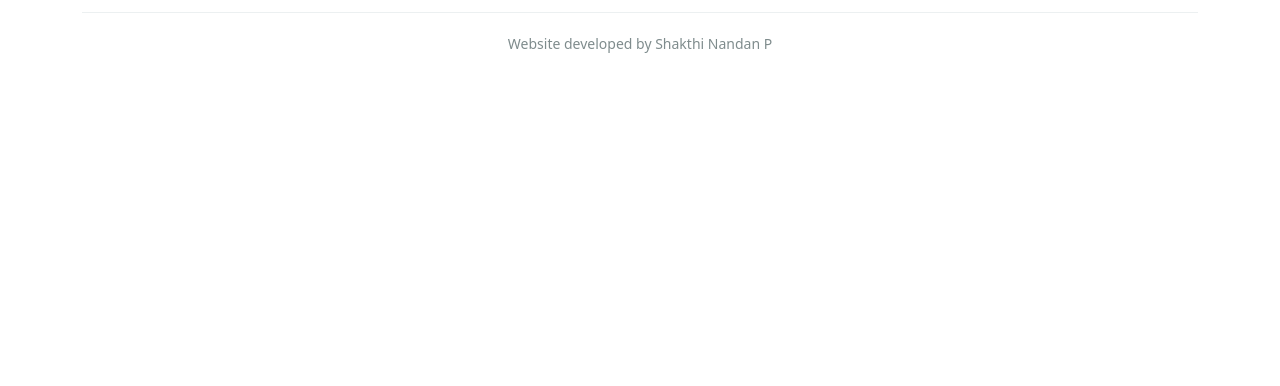
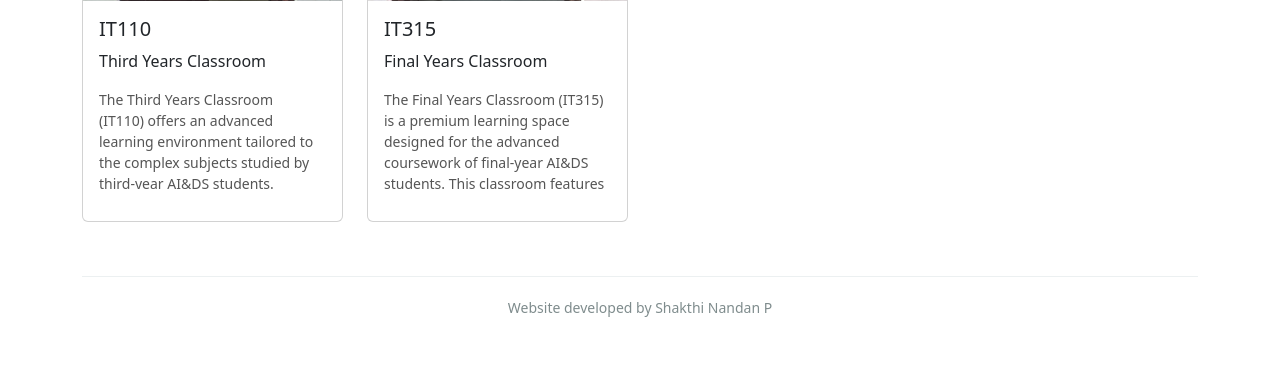
Before and after one commit to ShakthiNandan/AIandDS-VIrtual-Tour-Gallery, a Flask app: page / in a window 1280 px wide. Shown: the part 878-1264 px from the top of the page. Before the commit the page ends 931 px from the top, so only its background shows below. Run offline with Flask 3, Linux system fonts and the light colour scheme.

Commit message:
added ui

```diff
--- a/app.py
+++ b/app.py
@@ -2,15 +2,26 @@ from flask import Flask, render_template, request
 
 app = Flask(__name__)
 
+# Room descriptions
+ROOM_DESCRIPTIONS = {
+    'M302': 'The First Years Classroom (M302) is a spacious learning environment equipped with modern teaching facilities. This classroom serves as the primary learning space for first-year AI&DS students, featuring comfortable seating arrangements and advanced audio-visual systems to enhance the learning experience.',
+    'IT109': 'The Second Years Classroom (IT109) is designed to support the specialized curriculum of second-year AI&DS students. With its ergonomic design and state-of-the-art teaching aids, this classroom provides an optimal environment for both theoretical learning and practical demonstrations.',
+    'IT110': 'The Third Years Classroom (IT110) offers an advanced learning environment tailored to the complex subjects studied by third-year AI&DS students. Equipped with specialized software and hardware resources, this classroom facilitates both individual and group learning activities.',
+    'IT315': 'The Final Years Classroom (IT315) is a premium learning space designed for the advanced coursework of final-year AI&DS students. This classroom features cutting-edge technology and flexible seating arrangements to support project-based learning and collaborative research activities.',
+    'M114': 'Laboratory M114 is a specialized facility equipped with high-performance computing resources for AI&DS students. This lab provides access to advanced software tools and hardware necessary for data analysis, machine learning experiments, and AI model development.',
+    'M139': 'Laboratory M139 serves as a dedicated space for hands-on experimentation in AI&DS. Equipped with specialized hardware and software, this lab supports students in developing and testing AI algorithms, working with large datasets, and implementing machine learning models.'
+}
+
 @app.route('/')
 def index():
-    return render_template('index.html')
+    return render_template('index.html', room_descriptions=ROOM_DESCRIPTIONS)
 
 @app.route('/vr-view')
 def vr_view():
     room = request.args.get('room', '')
     res = request.args.get('res', 'low')
-    return render_template('vr-view.html', room=room, res=res)
+    description = ROOM_DESCRIPTIONS.get(room, 'No description available for this room.')
+    return render_template('vr-view.html', room=room, res=res, description=description)
 
 if __name__ == '__main__':
     app.run(debug=True)
--- a/templates/index.html
+++ b/templates/index.html
@@ -37,6 +37,29 @@
             font-size: 14px;
             border-top: 1px solid #ecf0f1;
         }
+        .card-description {
+            font-size: 14px;
+            color: #555;
+            margin-top: 10px;
+            line-height: 1.5;
+            max-height: 100px;
+            overflow-y: auto;
+            padding-right: 5px;
+        }
+        .card-description::-webkit-scrollbar {
+            width: 4px;
+        }
+        .card-description::-webkit-scrollbar-track {
+            background: #f1f1f1;
+            border-radius: 10px;
+        }
+        .card-description::-webkit-scrollbar-thumb {
+            background: #888;
+            border-radius: 10px;
+        }
+        .card-description::-webkit-scrollbar-thumb:hover {
+            background: #555;
+        }
     </style>
 </head>
 <body>
@@ -49,11 +72,12 @@
                 <h2 class="section-title">Classrooms</h2>
                 <div class="row g-4">
                     <div class="col-md-6">
-                        <div class="card room-card" data-room="M" data-name="First Years Classroom">
-                            <img src="{{ url_for('static', filename='thumbnails/M.jpg') }}" class="room-thumbnail" alt="M - First Years Classroom">
+                        <div class="card room-card" data-room="M302" data-name="First Years Classroom">
+                            <img src="{{ url_for('static', filename='thumbnails/M302.jpg') }}" class="room-thumbnail" alt="M302 - First Years Classroom">
                             <div class="card-body">
                                 <h5 class="card-title">M302</h5>
                                 <p class="card-text">First Years Classroom</p>
+                                <p class="card-description">{{ room_descriptions['M302'] }}</p>
                             </div>
                         </div>
                     </div>
@@ -63,6 +87,7 @@
                             <div class="card-body">
                                 <h5 class="card-title">IT109</h5>
                                 <p class="card-text">Second Years Classroom</p>
+                                <p class="card-description">{{ room_descriptions['IT109'] }}</p>
                             </div>
                         </div>
                     </div>
@@ -72,6 +97,7 @@
                             <div class="card-body">
                                 <h5 class="card-title">IT110</h5>
                                 <p class="card-text">Third Years Classroom</p>
+                                <p class="card-description">{{ room_descriptions['IT110'] }}</p>
                             </div>
                         </div>
                     </div>
@@ -81,6 +107,7 @@
                             <div class="card-body">
                                 <h5 class="card-title">IT315</h5>
                                 <p class="card-text">Final Years Classroom</p>
+                                <p class="card-description">{{ room_descriptions['IT315'] }}</p>
                             </div>
                         </div>
                     </div>
@@ -97,6 +124,7 @@
                             <div class="card-body">
                                 <h5 class="card-title">M114</h5>
                                 <p class="card-text">Laboratory</p>
+                                <p class="card-description">{{ room_descriptions['M114'] }}</p>
                             </div>
                         </div>
                     </div>
@@ -106,6 +134,7 @@
                             <div class="card-body">
                                 <h5 class="card-title">M139</h5>
                                 <p class="card-text">Laboratory</p>
+                                <p class="card-description">{{ room_descriptions['M139'] }}</p>
                             </div>
                         </div>
                     </div>
@@ -130,7 +159,7 @@
                 <div class="modal-body">
                     <img src="" class="modal-image mb-3" alt="">
                     <p class="room-description">
-                        Lorem ipsum dolor sit amet, consectetur adipiscing elit. Sed do eiusmod tempor incididunt ut labore et dolore magna aliqua.
+                        <!-- Description will be populated by JavaScript -->
                     </p>
                     <div class="form-check form-switch mb-3">
                         <input class="form-check-input" type="checkbox" id="resolutionToggle">
@@ -148,9 +177,13 @@
             const roomModal = new bootstrap.Modal(document.getElementById('roomModal'));
             const modalTitle = document.querySelector('.modal-title');
             const modalImage = document.querySelector('.modal-image');
+            const modalDescription = document.querySelector('.room-description');
             const resolutionToggle = document.getElementById('resolutionToggle');
             const startVRButton = document.getElementById('startVR');
             let currentRoom = '';
+
+            // Room descriptions from Flask
+            const roomDescriptions = JSON.parse('{{ room_descriptions|tojson|safe }}');
 
             // Add click event to all room cards
             document.querySelectorAll('.room-card').forEach(card => {
@@ -158,9 +191,11 @@
                     currentRoom = this.dataset.room;
                     const roomName = this.dataset.name;
                     const imageSrc = this.querySelector('img').src;
+                    const description = this.querySelector('.card-description').textContent;
 
                     modalTitle.textContent = roomName;
                     modalImage.src = imageSrc;
+                    modalDescription.textContent = description;
                     roomModal.show();
                 });
             });
```
Also changed, not shown: static/thumbnails/IT109.jpg (added), static/thumbnails/IT110.jpg (added), static/thumbnails/IT315.jpg (added), static/thumbnails/M114.jpg (added), static/thumbnails/M139.jpg (added), static/thumbnails/M302.jpg (added), static/vr/low/M302.jpg (added), 1 other file.
